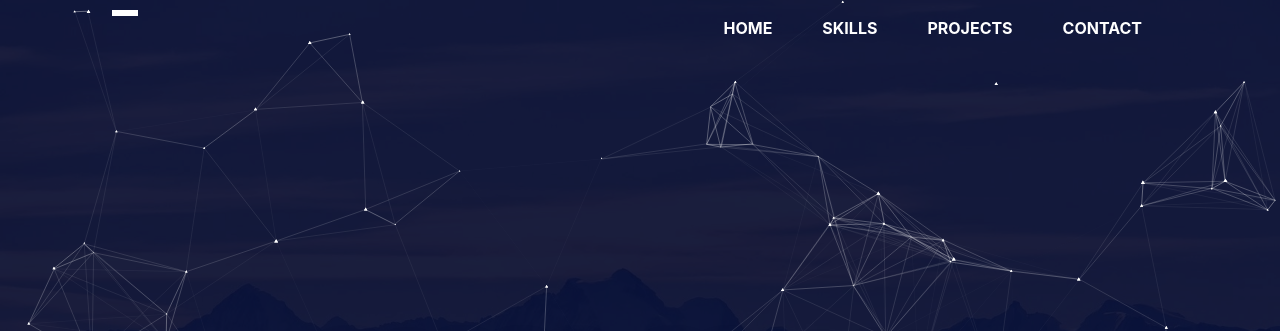
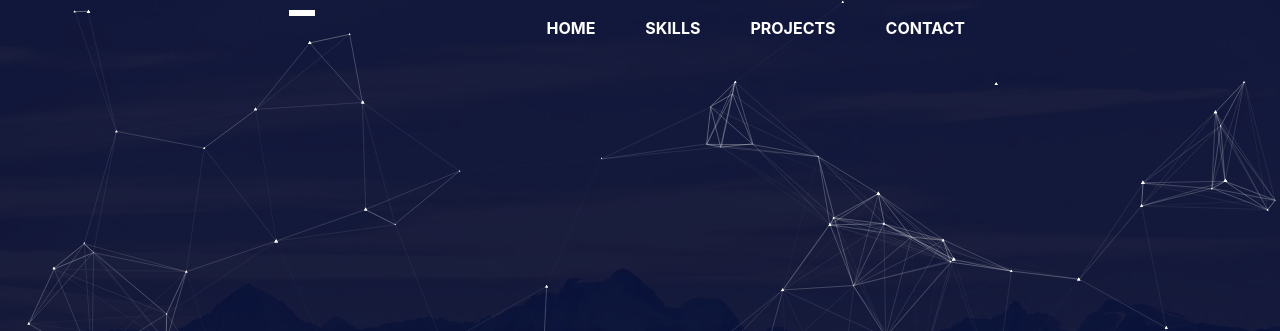
Before and after one commit to gel00/portfolio_site, a plain HTML site: page index.html in a window 1280 px wide. Shown: the top 331 px of the page. Drawn offline with nearby package versions, Linux system fonts and the light colour scheme; some icons are missing.

Commit message:
nav .container hotfix

```diff
--- a/css/styles.scss
+++ b/css/styles.scss
@@ -157,6 +157,7 @@ position:relative;
   height: 100%;
   background: var(--darkBlue);
   .container {
+    max-width: 786px;
     height: 100%;
     padding-bottom: 8%;
     display: flex;
```
Also changed, not shown: css/styles.css.
